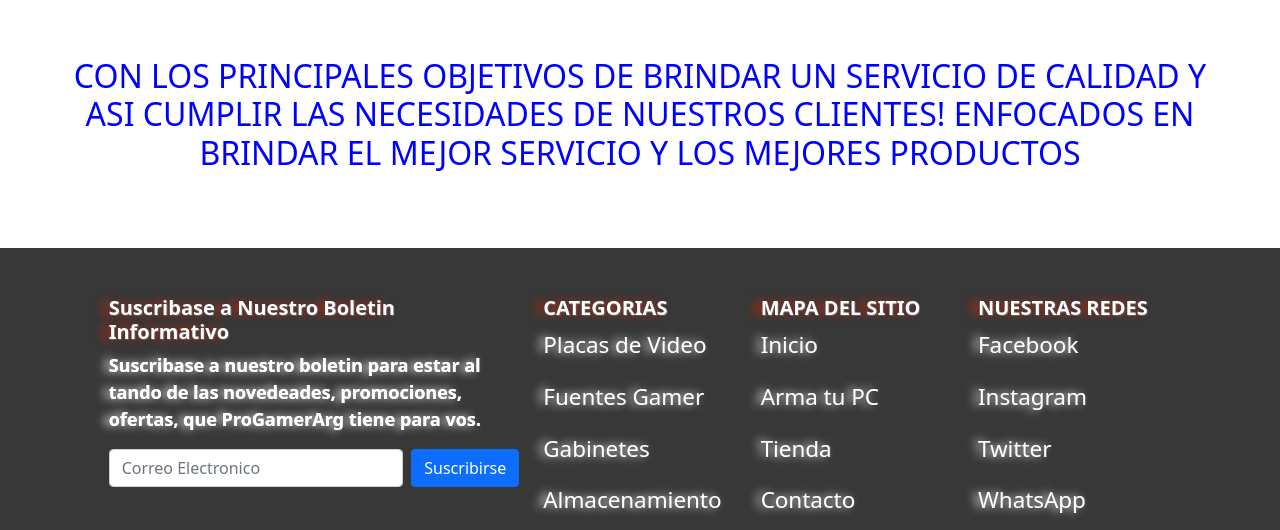
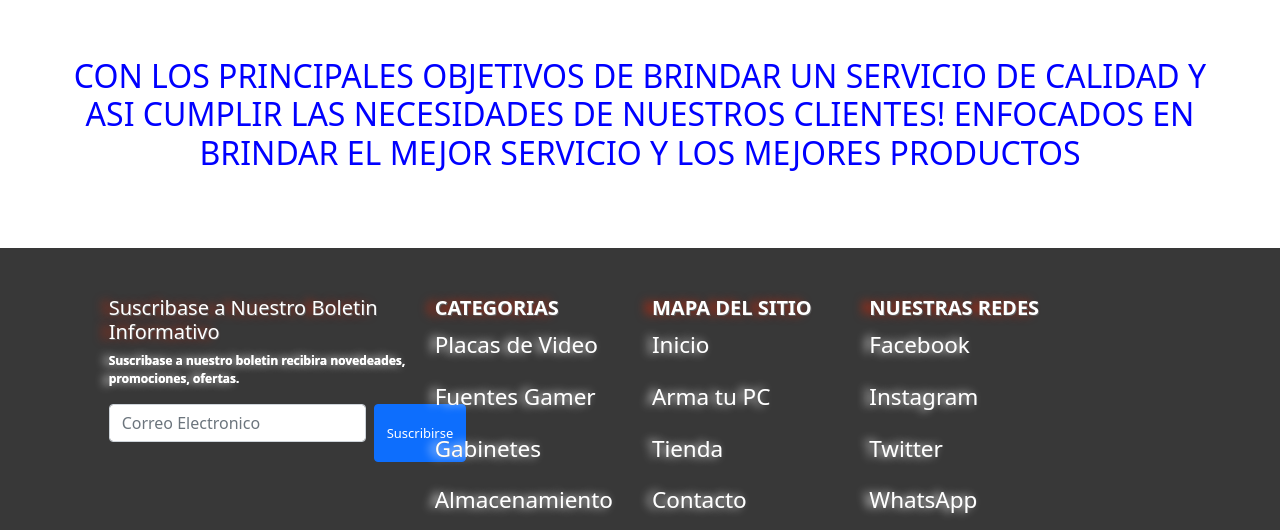
Before and after one commit to CJRUIZ-WEBDESIGN/Proyect-PG-Ruiz, a website: page pages/nosotros.html in a window 1280 px wide. Shown: the part 867-1397 px from the top of the page. Drawn offline with nearby package versions, Linux system fonts and the light colour scheme; some icons are missing.

Commit message:
ProGamerArg - Modificaciones: Adaptabilidad de Footer - Productos - Grid - Aplicacion de Bootstrap - Separacion de Secciones - Acomodo de imagenes - Falta HEADER

```diff
--- a/pages/nosotros.html
+++ b/pages/nosotros.html
@@ -1,14 +1,17 @@
 <!DOCTYPE html>
 <html lang="en">
+
 <head>
   <meta charset="UTF-8">
   <meta http-equiv="X-UA-Compatible" content="IE=edge">
   <meta name="viewport" content="width=device-width, initial-scale=1.0">
-  <link href="https://fonts.googleapis.com/css2?family=Poppins:wght@100;300;700&family=Roboto:wght@100;400;700&display=swap" rel="stylesheet" />
-    <!-- Bootstrap - CSS - Externa CDM -->
-    <link href="https://cdn.jsdelivr.net/npm/bootstrap@5.1.3/dist/css/bootstrap.min.css" rel="stylesheet" integrity="sha384-1BmE4kWBq78iYhFldvKuhfTAU6auU8tT94WrHftjDbrCEXSU1oBoqyl2QvZ6jIW3" crossorigin="anonymous">
-    <!-- JAM icons -->
-    <link rel="stylesheet" href="https://unpkg.com/jam-icons/css/jam.min.css">
+  <link
+    href="https://fonts.googleapis.com/css2?family=Poppins:wght@100;300;700&family=Roboto:wght@100;400;700&display=swap"
+    rel="stylesheet" />
+  <!-- Bootstrap - CSS - CDN -->
+  <link href="https://cdn.jsdelivr.net/npm/bootstrap@5.1.3/dist/css/bootstrap.min.css" rel="stylesheet"
+    integrity="sha384-1BmE4kWBq78iYhFldvKuhfTAU6auU8tT94WrHftjDbrCEXSU1oBoqyl2QvZ6jIW3" crossorigin="anonymous">
+  <link rel="stylesheet" href="https://cdnjs.cloudflare.com/ajax/libs/animate.css/4.1.1/animate.min.css" />
   <!-- Vinculacion del CSS al HTML  -->
   <link rel="stylesheet" href="../css/style.css" />
   <title>Nosotros - ProGamerArg.Com.Ar</title>
@@ -22,7 +25,8 @@
     <nav class="navbar navbar-expand-lg navbar-dark ">
       <div class="container-fluid">
         <a class="navbar-brand" href="#"></a>
-        <button class="navbar-toggler" type="button" data-bs-toggle="collapse" data-bs-target="#navbarSupportedContent" aria-controls="navbarSupportedContent" aria-expanded="false" aria-label="Toggle navigation">
+        <button class="navbar-toggler" type="button" data-bs-toggle="collapse" data-bs-target="#navbarSupportedContent"
+          aria-controls="navbarSupportedContent" aria-expanded="false" aria-label="Toggle navigation">
           <span class="navbar-toggler-icon"></span>
         </button>
         <div class="collapse navbar-collapse" id="navbarSupportedContent">
@@ -30,14 +34,15 @@
             <li class="nav-item">
               <a class="nav-link" aria-current="page" href="../index.html"">Inicio</a>
             </li>
-            <li class="nav-item">
+            <li class=" nav-item">
                 <a class="nav-link" href="tienda.html">Tienda</a>
             </li>
             <li class="nav-item">
               <a class="nav-link" href="arma-tu-pc.html">Arma Tu PC</a>
             </li>
             <li class="nav-item dropdown">
-              <a class="nav-link dropdown-toggle" href="#" id="navbarDropdown" role="button" data-bs-toggle="dropdown" aria-expanded="false">
+              <a class="nav-link dropdown-toggle" href="#" id="navbarDropdown" role="button" data-bs-toggle="dropdown"
+                aria-expanded="false">
                 Opciones
               </a>
               <ul class="dropdown-menu" aria-labelledby="navbarDropdown">
@@ -47,14 +52,18 @@
                 <li><a class="dropdown-item disabled" href="preguntas-frecuentes.html">Preguntas Frecuentes</a></li>
                 <li><a class="dropdown-item disabled" href="soporte.html">Soporte Tecnico</a></li>
                 <li><a class="dropdown-item disabled" href="soporte.html">Centro RMA</a></li>
-                <li><hr class="dropdown-divider"></li>
+                <li>
+                  <hr class="dropdown-divider">
+                </li>
                 <li><a class="dropdown-item disabled" href="#">Almacenamiento</a></li>
                 <li><a class="dropdown-item disabled" href="#">Mothers</a></li>
                 <li><a class="dropdown-item disabled" href="#">Memorias</a></li>
                 <li><a class="dropdown-item disabled" href="#">Procesadores</a></li>
                 <li><a class="dropdown-item disabled" href="#">Gabinetes</a></li>
                 <li><a class="dropdown-item disabled" href="#">Fuentes</a></li>
-                <li><hr class="dropdown-divider"></li>
+                <li>
+                  <hr class="dropdown-divider">
+                </li>
               </ul>
             </li>
             <li class="nav-item">
@@ -62,7 +71,8 @@
             </li>
           </ul>
           <form class="d-flex">
-            <input class="form-control me-2" type="search" placeholder="Que estas Buscando?" aria-label="Buscar" width="300px">
+            <input class="form-control me-2" type="search" placeholder="Que estas Buscando?" aria-label="Buscar"
+              width="300px">
             <button class="btn btn-outline-success" type="submit">BUSCAR</button>
           </form>
         </div>
@@ -106,16 +116,12 @@
   </main>
 
 
-  <footer class="footerDiseño">
-
-
-    <footer class="py-5">
+  <footer class="footerDiseño py-5">
     <div class="row">
-
-        <div class="col-4 offset-1">
+      <div class="col-sm-12 col-md-4 col-lg-3 offset-1">
         <form>
-            <h5>Suscribase a Nuestro Boletin Informativo</h5>
-            <p>Suscribase a nuestro boletin para estar al tando de las novedeades, promociones, ofertas, que ProGamerArg tiene para vos.</p>
+          <h5 class="h5">Suscribase a Nuestro Boletin Informativo</h5>
+          <p class="parrafo">Suscribase a nuestro boletin recibira novedeades, promociones, ofertas.</p>
           <div class="d-flex w-100 gap-2">
             <label for="newsletter1" class="visually-hidden">Correo Electronico</label>
             <input id="newsletter1" type="text" class="form-control" placeholder="Correo Electronico">
@@ -123,8 +129,7 @@
           </div>
         </form>
       </div>
-
-        <div class="col-2">
+      <div class="col-sm-6 col-md-2 col-lg-2">
         <h5>CATEGORIAS</h5>
         <ul class="nav flex-column">
           <li class="nav-item mb-2"><a href="#" class="nav-link p-0 text-muted ">Placas de Video</a></li>
@@ -134,38 +139,42 @@
           <li class="nav-item mb-2"><a href="#" class="nav-link p-0 text-muted">Procesadores</a></li>
         </ul>
       </div>
-
-        <div class="col-2">
+      <div class="col-sm-6 col-md-2 col-lg-2">
         <h5>MAPA DEL SITIO</h5>
         <ul class="nav flex-column">
           <li class="nav-item mb-2"><a href="../index.html" class="nav-link p-0 text-muted ">Inicio</a></li>
-            <li class="nav-item mb-2"><a href="arma-tu-pc.html" class="nav-link p-0 text-muted">Arma tu PC</a></li>
+          <li class="nav-item mb-2"><a href="arma-tu-pc.html" class="nav-link p-0 text-muted">Arma tu PC</a>
+          </li>
           <li class="nav-item mb-2"><a href="tienda.html" class="nav-link p-0 text-muted">Tienda</a></li>
           <li class="nav-item mb-2"><a href="contacto.html" class="nav-link p-0 text-muted">Contacto</a></li>
           <li class="nav-item mb-2"><a href="nosotros.html" class="nav-link p-0 text-muted">Nosotros</a></li>
         </ul>
       </div>
-
-        <div class="col-2">
+      <div class="col-sm-6 col-md-2 col-lg-2">
         <h5>NUESTRAS REDES</h5>
         <ul class="nav flex-column">
-            <li class="nav-item mb-2"><a href="https://www.facebook.com/arg.pro.gamer" class="nav-link p-0 text-muted">Facebook</a></li>
-            <li class="nav-item mb-2"><a href="https://www.instagram.com/pro.gamer.arg/" class="nav-link p-0 text-muted">Instagram</a></li>
-            <li class="nav-item mb-2"><a href="wwww.Twitter.com" class="nav-link p-0 text-muted">Twitter</a></li>
-            <li class="nav-item mb-2"><a href="https://wa.me/+5491169450477" class="nav-link p-0 text-muted">WhatsApp</a></li>
-            <li class="nav-item mb-2"><a href="tiktok.com" class="nav-link p-0 text-muted">Tik Tok</a></li>
+          <li class="nav-item mb-2"><a href="https://www.facebook.com/arg.pro.gamer"
+              class="nav-link p-0 text-muted">Facebook</a></li>
+          <li class="nav-item mb-2"><a href="https://www.instagram.com/pro.gamer.arg/"
+              class="nav-link p-0 text-muted">Instagram</a></li>
+          <li class="nav-item mb-2"><a href="https://www.Twitter.com" class="nav-link p-0 text-muted">Twitter</a></li>
+          <li class="nav-item mb-2"><a href="https://wa.me/+5491169450477" class="nav-link p-0 text-muted">WhatsApp</a>
+          </li>
+          <li class="nav-item mb-2"><a href="https://www.tiktok.com" class="nav-link p-0 text-muted">Tik Tok</a></li>
         </ul>
       </div>
-
-
-
-
-      <div class="d-flex justify-content-between py-4 my-4 border-top">
+      <div class="d-flex justify-content-between py-4 my-4 border-top flex-column">
         <p>© 2022 ProGamerArg.com.ar, Todos los Derechos Reservados.</p>
         <ul class="list-unstyled d-flex">
-          <li class="ms-3"><a class="link-dark" href="#"><svg class="bi" width="24" height="24"><use xlink:href="#twitter"></use></svg></a></li>
-          <li class="ms-3"><a class="link-dark" href="#"><svg class="bi" width="24" height="24"><use xlink:href="#instagram"></use></svg></a></li>
-          <li class="ms-3"><a class="link-dark" href="#"><svg class="bi" width="24" height="24"><use xlink:href="#facebook"></use></svg></a></li>
+          <li class="ms-3"><a class="link-dark" href="#"><svg class="bi" width="24" height="24">
+                <use xlink:href="#twitter"></use>
+              </svg></a></li>
+          <li class="ms-3"><a class="link-dark" href="#"><svg class="bi" width="24" height="24">
+                <use xlink:href="#instagram"></use>
+              </svg></a></li>
+          <li class="ms-3"><a class="link-dark" href="#"><svg class="bi" width="24" height="24">
+                <use xlink:href="#facebook"></use>
+              </svg></a></li>
         </ul>
       </div>
   </footer>
--- a/scss/parciales/_mediaQueryMax1023.scss
+++ b/scss/parciales/_mediaQueryMax1023.scss
@@ -4,11 +4,6 @@
     #grilla {
 
         grid-template-columns: repeat(4, 1fr);
-
-    }
-    .container-fluid {
-
-        width: 100%;
 
     }
     .mousePadspan {
@@ -799,7 +794,41 @@
     width: 100%!important;
     padding: 0;
 }
-.navbar-expand-lg {
+.footerDiseño {
+    width: 100%;
+    height: 100%;
+    z-index: 10;
+    list-style-type: none;
+    display: flex;
+    flex-direction: column;
+    justify-content: space-between;
+    gap: 1px;
+    object-fit: contain;
+    text-decoration: none;
+    background-color: #383838;
+    background-image: rgba(255, 255, 255, 0.801);
+    color: white;
+
+}
+
+.h5 {
+
+    font-size: 20px;
+    text-align: center;
+}
+
+.parrafo {
+    font-size: 12px;
+    text-align: center;
 
 
 }
+.btn {
+
+    font-size: 13px;
+}
+.form-control {
+
+    width: 500px;
+    margin-bottom: 20px;
+}
--- a/scss/parciales/_mediaQueryMax600.scss
+++ b/scss/parciales/_mediaQueryMax600.scss
@@ -229,13 +229,7 @@
         margin-left: 40%;
         margin-bottom: 5%;
     }
-    /* -------Comienzo Arma Tu PC - Logos -------*/
-    .cajaFlexATPC {
-        display: inline-block;
-        /*   position: relative;
-   */
-    }
-    .seccion {
+     .seccion {
         display: block;
         align-content: center;
         align-items: center;
@@ -245,6 +239,12 @@
         align-content: center;
         background-image: linear-gradient(to bottom, white, rgb(182, 182, 182));
     }
+    /* -------Comienzo Arma Tu PC - Logos -------*/
+    .cajaFlexATPC {
+        display: flex;
+
+    }
+
     .seccionPcAr {
         display: block;
         align-content: center;
@@ -252,8 +252,7 @@
         background-color: rgb(44, 44, 44);
         width: 100%;
         background-image: linear-gradient(to bottom, rgb(182, 182, 182), white);
-        align-items: center;
-        align-content: center;
+
     }
     .seccion1 {
         background-color: rgb(255, 255, 255);
@@ -301,9 +300,7 @@ HEADER
         width: 100%;
         height: 420px;
     }
-    header:target {
-        height: 450;
-    }
+
     /***********************
          GRID IMAGEN
 ************************/
@@ -366,6 +363,7 @@ HEADER
     }
 
     .Productdiv {
+        display: inline-block;
         background-color: white;
         color: black;
         border-radius: 16px;
@@ -375,7 +373,6 @@ HEADER
         height: 450px;
         margin-bottom: 30px;
         border: 2px solid black;
-        display: inline-block;
         align-items: center;
         align-content: center;
         box-shadow: 2px 2px rgb(146, 146, 146), -13px 10px 10px rgb(91, 91, 91);
@@ -755,3 +752,25 @@ HEADER
         width: 100%!important;
         padding: 0;
     }
+
+.h5 {
+
+    font-size: 20px;
+    text-align: left;
+}
+
+.parrafo {
+    font-size: 12px;
+    text-align: left;
+
+
+}
+.btn {
+
+    font-size: 13px;
+}
+.form-control {
+
+    width: 300px;
+    margin-bottom: 20px;
+}
```
Also changed, not shown: index.html (+11 -71 lines), pages/arma-tu-pc.html (+17 -25 lines), pages/contacto.html (+51 -36 lines), pages/tienda.html (+15 -41 lines), css/style.css, scss/parciales/_paginaInicio.scss (line endings or trailing spaces), 1 other file. Lines whose indentation alone changed are shown as unchanged.
